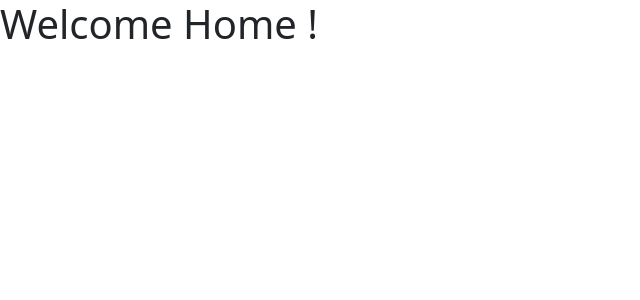
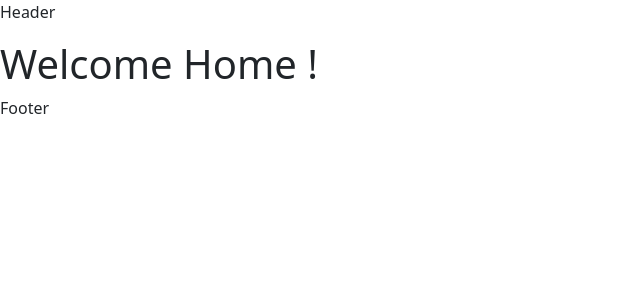
Before and after one commit to Drixx05/routage, a React (Vite) app: page / in a window 1280 px wide. Shown: the top 300 px of the page, without its empty margins (0-640 px from the left). Built offline with nearby package versions, Linux system fonts and the light colour scheme.

Commit message:
new commit with layout

```diff
--- a/src/App.jsx
+++ b/src/App.jsx
@@ -1,10 +1,13 @@
 import { Routes, Route } from "react-router";
 import Home from "./pages/Home.jsx";
+import Layout from "./components/Layout.jsx";
 
 function App() {
 	return (
 		<Routes>
-			<Route path="/" element={<Home />} />
+			<Route element={<Layout />}>
+				<Route path="/" element={<Home />} />
+			</Route>
 		</Routes>
 	);
 }
--- /dev/null
+++ b/src/components/Footer.jsx
@@ -0,0 +1,7 @@
+export default function Footer() {
+	return (
+		<footer>
+			<p>Footer</p>
+		</footer>
+	);
+}
--- /dev/null
+++ b/src/components/Header.jsx
@@ -0,0 +1,8 @@
+
+export default function Header() {
+	return (
+		<header>
+			<p>Header</p>
+		</header>
+	);
+}
--- /dev/null
+++ b/src/components/Layout.jsx
@@ -0,0 +1,16 @@
+import Header from "./Header";
+import Footer from "./Footer";
+import { Outlet } from "react-router";
+
+const Layout = () => {
+	return (
+		<>
+			<Header />
+			<main>
+				<Outlet />
+			</main>
+			<Footer />
+		</>
+	);
+};
+export default Layout;
```
